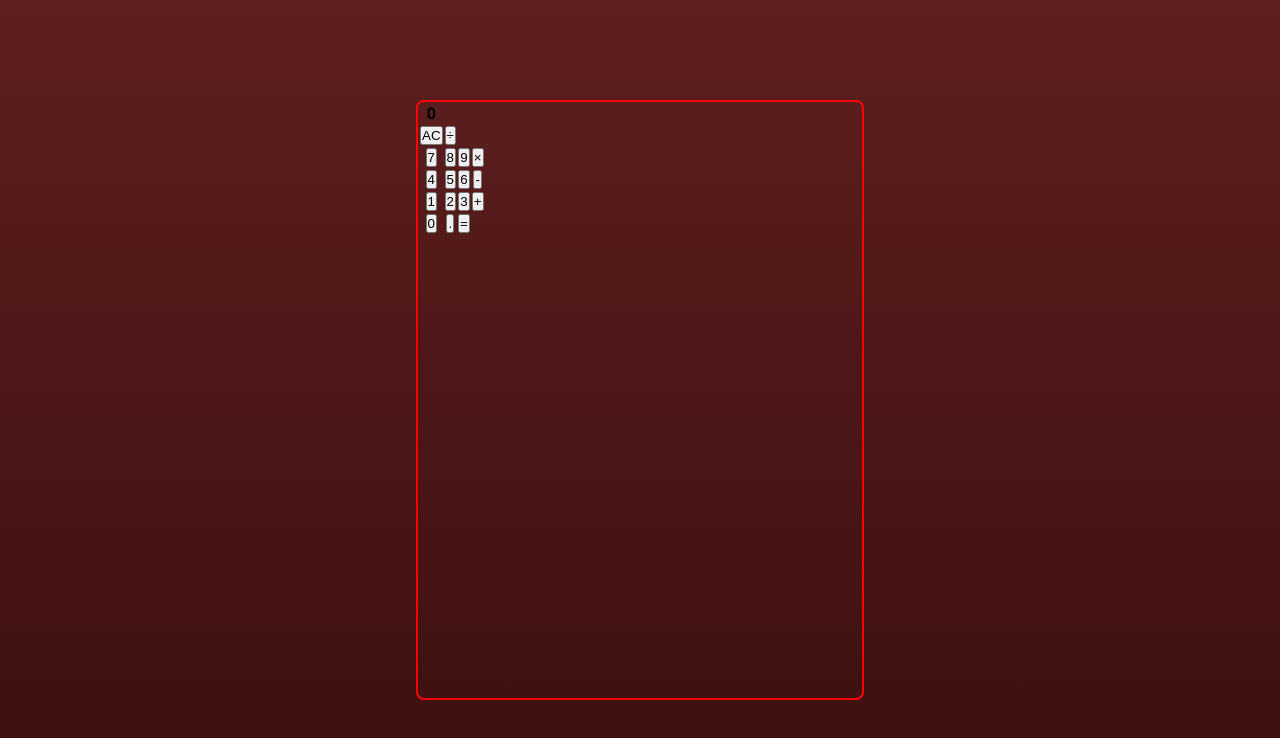
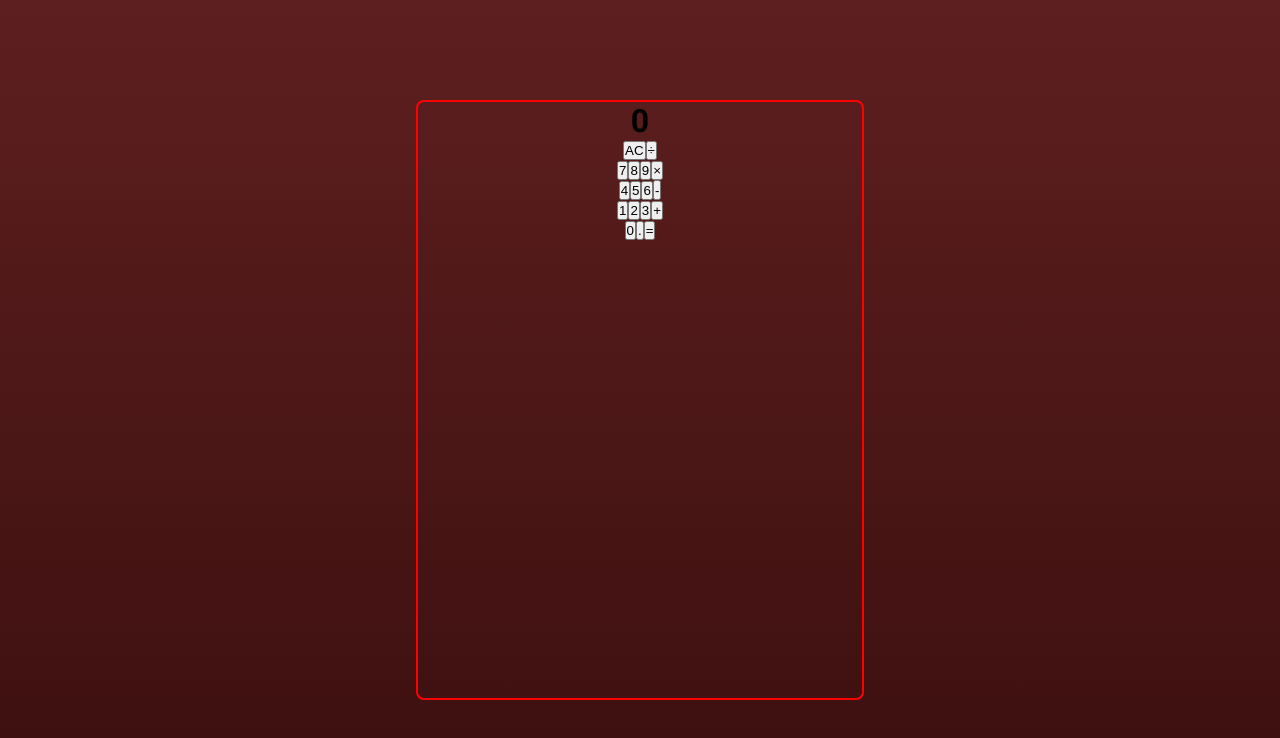
Before and after one commit to Barnaby-1/Calculator, a plain HTML site: page index.html in a window 1280 px wide. Drawn offline with Linux system fonts and the light colour scheme.

Commit message:
replace table with divs for flex box

```diff
--- a/index.html
+++ b/index.html
@@ -8,42 +8,42 @@
 </head>
 <body>
     <div id="calculator">
-        <table>
-            <thead>
-                <tr>
-                    <th scope="col" id="output">0</th>
-                </tr>
-            </thead>
-            <tbody>
-                <tr class="table-row">
-                    <td><button class="function" id="all-clear">AC</button></td>
-                    <td><button class="operator" id="divide">÷</button></td>
-                </tr>
-                <tr class="table-row">
-                    <td><button class="number" id="calc-7">7</button></td>
-                    <td><button class="number" id="calc-8">8</button></td>
-                    <td><button class="number" id="calc-9">9</button></td>
-                    <td><button class="operator" id="multiply">×</button></td>
-                </tr>
-                <tr class="table-row">
-                    <td><button class="number" id="calc-4">4</button></td>
-                    <td><button class="number" id="calc-5">5</button></td>
-                    <td><button class="number" id="calc-6">6</button></td>
-                    <td><button class="operator" id="subtract">-</button></td>
-                </tr>
-                <tr class="table-row">
-                    <td><button class="number" id="calc-1">1</button></td>
-                    <td><button class="number" id="calc-2">2</button></td>
-                    <td><button class="number" id="calc-3">3</button></td>
-                    <td><button class="operator" id="add">+</button></td>
-                </tr>
-                <tr class="table-row">
-                    <td><button class="number" id="calc-0">0</button></td>
-                    <td><button class="number" id="dec-point">.</button></td>
-                    <td><button class="operator" id="equals">=</button></td>
-                </tr>
-            </tbody>
-        </table>
+        <div id="output-container">
+            <h1 id="output-text">0</h1>
+        </div>
+
+        <div class="row">
+            <div class="button-container"><button class="function" id="all-clear">AC</button></div>
+            <div class="button-container"><button class="operator" id="divide">÷</button></div>
+        </div>
+
+        <div class="row">
+            <div class="button-container"><button class="number" id="calc-7">7</button></div>
+            <div class="button-container"><button class="number" id="calc-8">8</button></div>
+            <div class="button-container"><button class="number" id="calc-9">9</button></div>
+            <div class="button-container"><button class="operator" id="multiply">×</button></div>
+        </div>
+
+        <div class="row">
+            <div class="button-container"><button class="number" id="calc-4">4</button></div>
+            <div class="button-container"><button class="number" id="calc-5">5</button></div>
+            <div class="button-container"><button class="number" id="calc-6">6</button></div>
+            <div class="button-container"></div><button class="operator" id="subtract">-</button>
+        </div>
+
+        <div class="row">
+            <div class="button-container"><button class="number" id="calc-1">1</button></div>
+            <div class="button-container"><button class="number" id="calc-2">2</button></div>
+            <div class="button-container"><button class="number" id="calc-3">3</button></div>
+            <div class="button-container"><button class="operator" id="add">+</button></div>
+        </div>
+
+        <div class="row">
+            <div class="button-container"><button class="number" id="calc-0">0</button></div>
+            <div class="button-container"><button class="number" id="dec-point">.</button></div>
+            <div class="button-container"><button class="operator" id="equals">=</button></div>
+        </div>
+
     </div>
 
     <script src="./script.js"></script>
--- a/style.css
+++ b/style.css
@@ -23,3 +23,9 @@ body {
     border: solid red 2px;
     border-radius: 8px;
 }
+
+.row {
+    display: flex;
+    justify-content: center;
+    flex-direction: row;
+}
```
